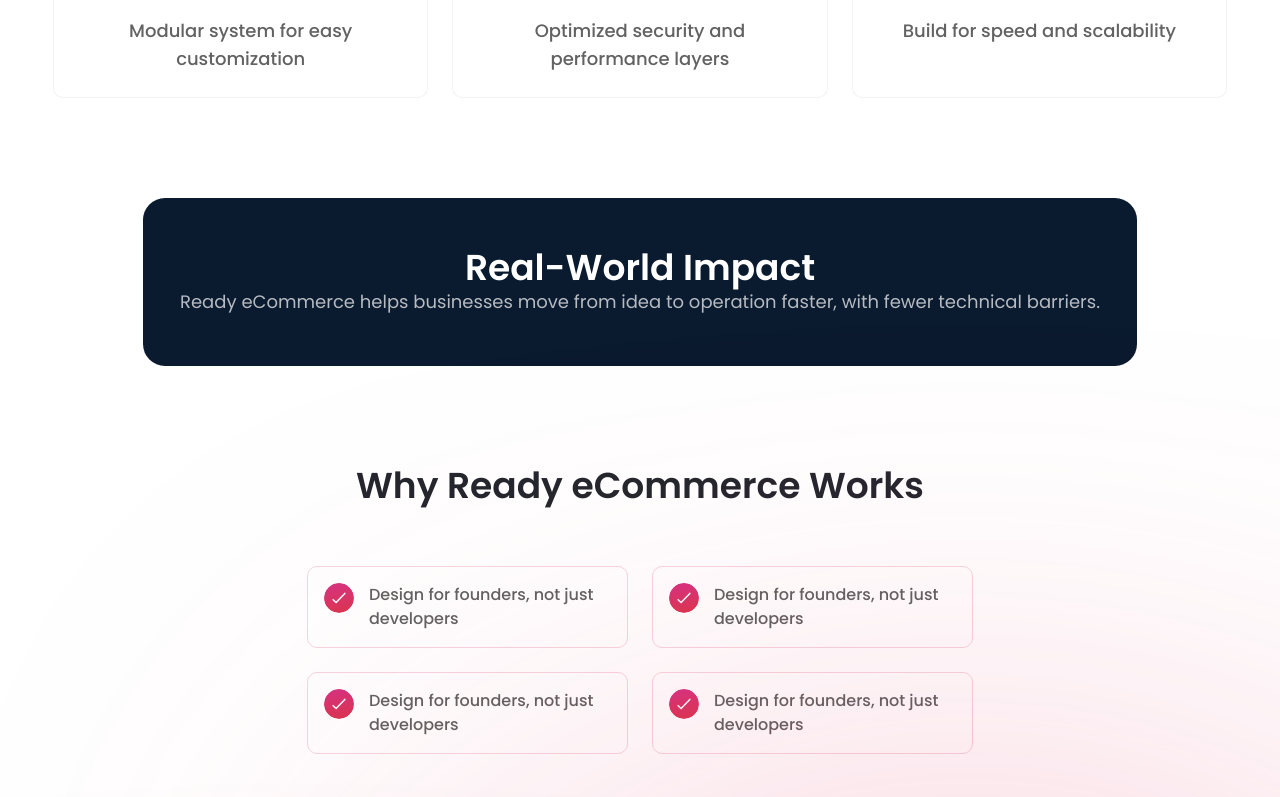
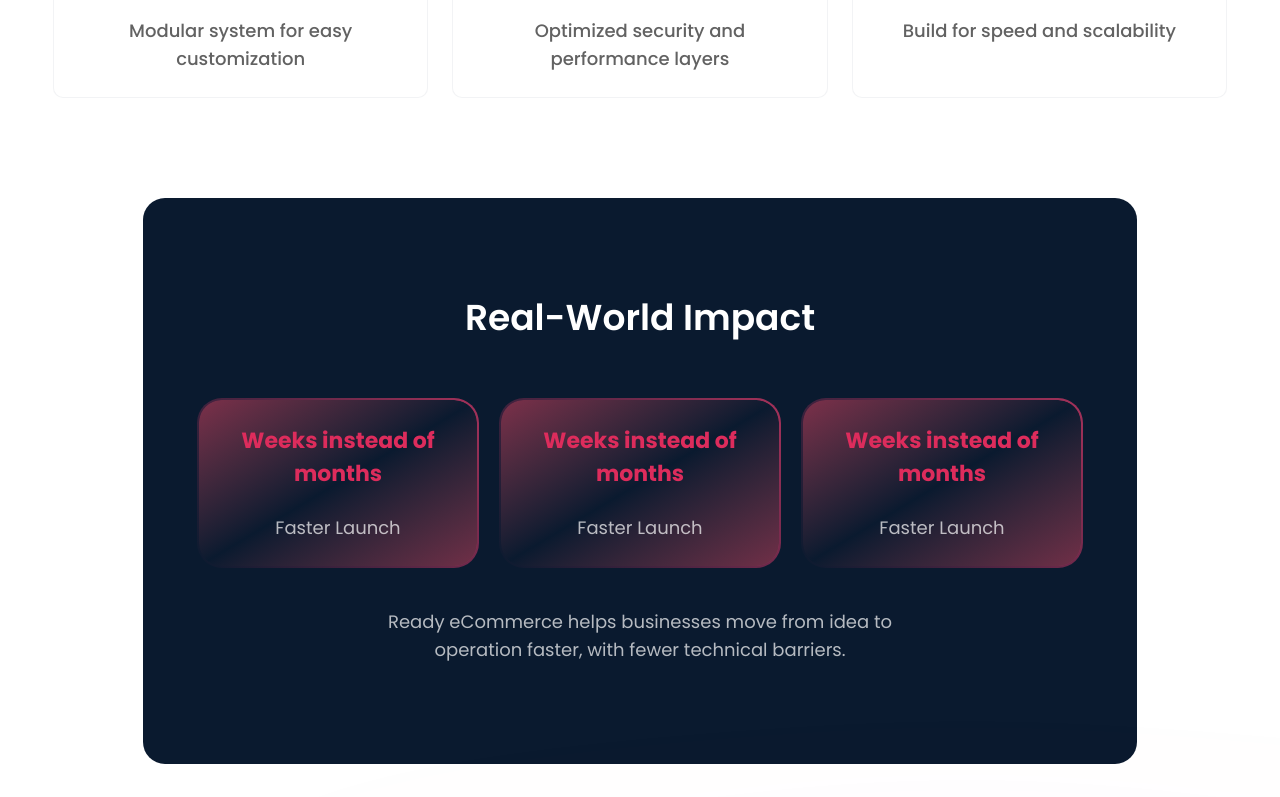
Before and after one commit to faysal725/ready-ecommerce-landing-site, a Next.js app: page /case-study in a window 1280 px wide. Shown: the part 3399-4196 px from the top of the page. Built offline with nearby package versions, Linux system fonts and the light colour scheme; no server answers.

Commit message:
impactsection modified

```diff
--- a/components/Sections/ImpactSection.jsx
+++ b/components/Sections/ImpactSection.jsx
@@ -1,15 +1,39 @@
 import React from 'react'
+import GradientBorderWrapper from '../wrapper/GradientBorderWrapper'
 
 export default function ImpactSection() {
+
+
+    const impactData = [
+        { title: "Weeks instead of months", description: "Faster Launch" },
+        { title: "Weeks instead of months", description: "Multi-Vendor Ready" },
+        { title: "Multi-language And multi-currency support", description: "Global Use" },
+    ]
     return (
-        <section className="max-w-[994px] mx-auto py-[50px] px-4 md:px-0 bg-deep-navy rounded-3xl">
-            <p className='text-4xl font-semibold text-center text-white'>
+        <section className="max-w-[994px] mx-auto py-6 md:py-[100px] px-4 md:px-[54px] bg-deep-navy rounded-3xl">
+            <p className='text-[28px] md:text-4xl font-semibold text-center text-white'>
                 Real-World Impact
             </p>
-            <div className="">
-
+            <div className="pt-6 md:pt-[60px] pb-[10px] md:pb-10 grid grid-cols-1 md:grid-cols-3 gap-2 md:gap-5">
+                {
+                    impactData.map((impact, index) => (
+                        <GradientBorderWrapper
+                            key={index}
+                            colors={['#0A1A2F', '#ff3f73a1']}
+                            thickness="2"
+                            borderRadius="25px"
+                            padding="0px"
+                            angle="50deg"
+                        >
+                            <div className='p-6 bg-gradient-to-br from-primary-red from-[-40%] via-deep-navy via-[50%] to-primary-red to-[150%] rounded-3xl flex flex-col gap-6'>
+                                <p className="text-base md:text-[22px] font-bold text-center text-primary-red">Weeks instead of months</p>
+                                <p class="text-sm md:text-lg text-center text-white/70">Faster Launch</p>
+                            </div>
+                        </GradientBorderWrapper>
+                    ))
+                }
             </div>
-            <p className="text-lg text-center text-white/70">
+            <p className="text-sm md:text-lg text-center text-white/70 max-w-xl mx-auto">
                 Ready eCommerce helps businesses move from idea to operation faster, with fewer technical
                 barriers.
             </p>
--- a/components/wrapper/GradientBorderWrapper.jsx
+++ b/components/wrapper/GradientBorderWrapper.jsx
@@ -23,6 +23,7 @@ const GradientBorderWrapper = ({
     height: '100%',
     width: '100%',
     boxSizing: 'border-box',
+    overflow: 'hidden',
   };
 
   return (
```
